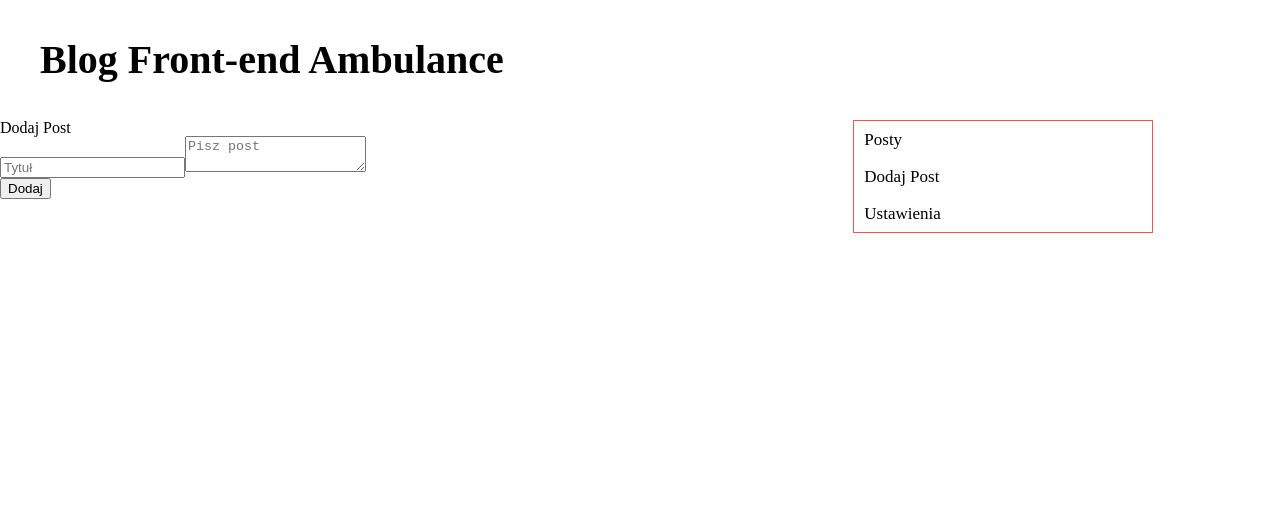
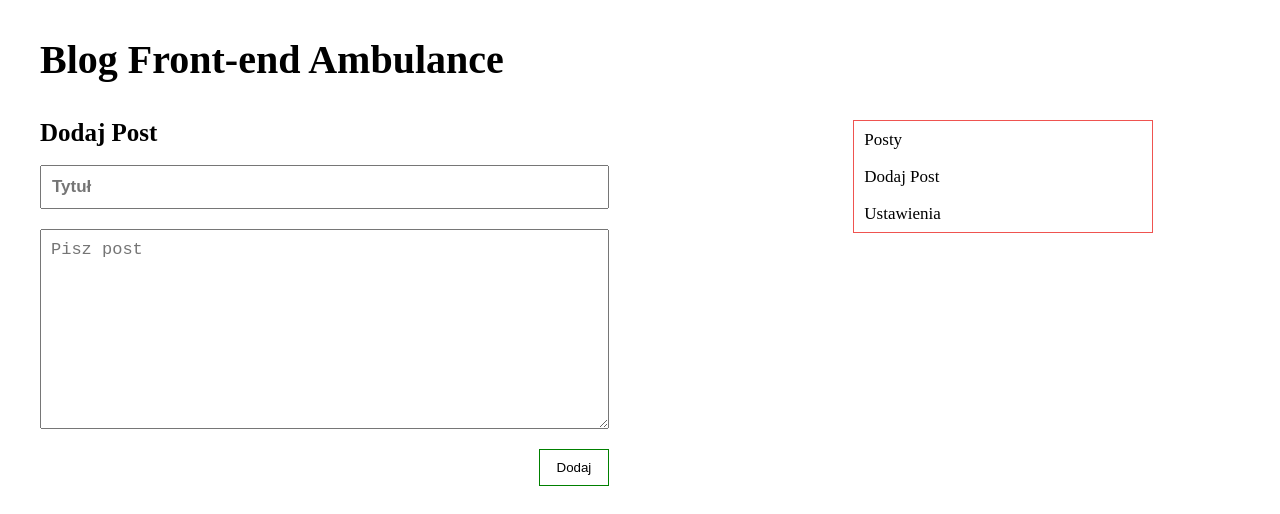
Before and after one commit to yevgeniywyszynski/blogaddpost, a React (Create React App) app: page /add-post in a window 1280 px wide. Shown: the top 514 px of the page. Built offline with nearby package versions, Linux system fonts and the light colour scheme.

Commit message:
Add post.js and create postContainer, add new selector getPostById in postRedux

```diff
--- a/src/components/AddPost/AddPost.module.scss
+++ b/src/components/AddPost/AddPost.module.scss
@@ -0,0 +1,66 @@
+
+.addWrapper{
+    padding-left: 40px;
+}
+
+.title {
+    font-size: 25px;
+    margin-bottom: 20px;
+    font-weight: bold;
+}
+
+.inputWrapper{
+    display: flex;
+    flex-direction: column;
+    width: 70%;
+    gap: 20px;
+
+    .titleInput{
+        font-size: 17px;
+        padding: 10px;
+        font-weight: bold;
+    }
+    .bodyPost{
+        height: 200px;
+        padding: 10px;
+        font-size: 17px;
+    }
+}
+
+.btnWrapper{
+    text-align: end;
+    .addBtn{
+        padding: 10px 17px;
+        border: 1px solid green;
+        background-color: transparent;
+        position: relative;
+        transition: 0.8s;
+        color: #000;
+    }
+
+    .addStyl{
+        position: relative;
+        z-index: 999;
+        transition: 0.8s;
+    }
+
+    .addBtn::after{
+        content: "";
+        position: absolute;
+        top:0;
+        left:0;
+        width: 0;
+        height: 100%;
+        display: block;
+        background-color: green;
+        transition: 0.8s;
+    }
+
+    .addBtn:hover::after{
+        width: 100%;
+    }
+
+    .addBtn:hover .addStyl{
+        color: #fff;
+    }
+}
--- a/src/components/AllPost/AllPost.js
+++ b/src/components/AllPost/AllPost.js
@@ -15,7 +15,7 @@ const AllPost = ({allPost}) => {
                     <div className={styles.time}>
                         <p className={styles.timeAdd} >{post.data_dodania}</p>
                     </div>
-                    <Link className={styles.btnMore} to={`/posts/${post.id}`} >
+                    <Link className={styles.btnMore} to={`/post/${post.id}`} >
                         <span className={styles.moreStyl}>Pokaz wiecej </span>
                     </Link>
                 </div>
--- a/src/components/App/App.js
+++ b/src/components/App/App.js
@@ -3,6 +3,7 @@ import { BrowserRouter, Routes, Route} from "react-router-dom";
 import Layout from "../Layout/Layout";
 import AllPost from '../../components/AllPost/AllPostContainer';
 import AddPost from '../AddPost/AddPostContainer';
+import Post from '../Post/PostContainer';
 
 function App() {
   return (
@@ -14,6 +15,7 @@ function App() {
       <Routes>
         <Route path='/' element={<Layout />}>
             <Route index element={<AllPost />}/>
+            <Route path="/post/:id" element={<Post />} />
             <Route path="/add-post" element={<AddPost/>} />
         </Route>
       </Routes>
--- a/src/components/Post/Post.js
+++ b/src/components/Post/Post.js
@@ -0,0 +1,26 @@
+import React from "react";
+import styles from '../Post/Post.module.scss';
+import {useParams} from 'react-router-dom';
+import { useState } from "react";
+import { useEffect } from "react";
+
+const Post = ({getPostById}) => {
+    console.log('post', getPostById)
+
+    let{id} = useParams()
+    const[post, setPost] = useState({})
+
+    useEffect(() =>{
+        setPost(getPostById(id)[0])
+    }, [])
+
+    return(
+        <div className={styles.postWrapper}>
+            <p className={styles.titlePost}>{post.title}</p>
+            <p className={styles.bodyPost}>{post.tresc}</p>
+            <p className={styles.dataAdd}>{post.data_dodania}</p>
+        </div>
+    )
+}
+
+export default Post;
--- /dev/null
+++ b/src/components/Post/PostContainer.js
@@ -0,0 +1,10 @@
+import { connect } from "react-redux";
+import Post from '../Post/Post';
+import { getPostById } from "../redux/PostRedux";
+
+const mapStateToProps = state => ({
+  getPostById: (id) => getPostById(state,id)
+})
+
+
+export default connect(mapStateToProps, null)(Post);
--- a/src/components/redux/PostRedux.js
+++ b/src/components/redux/PostRedux.js
@@ -1,6 +1,6 @@
 
 export const getAllPost = ({postStore}) => postStore.allPost;
-
+export const getPostById = ({postStore}, id) => (postStore.allPost.filter(e => e.id == id));
 
 const reducerName = 'addPost'
 const createActionName = name => `app/${reducerName}/${name}`;
```
